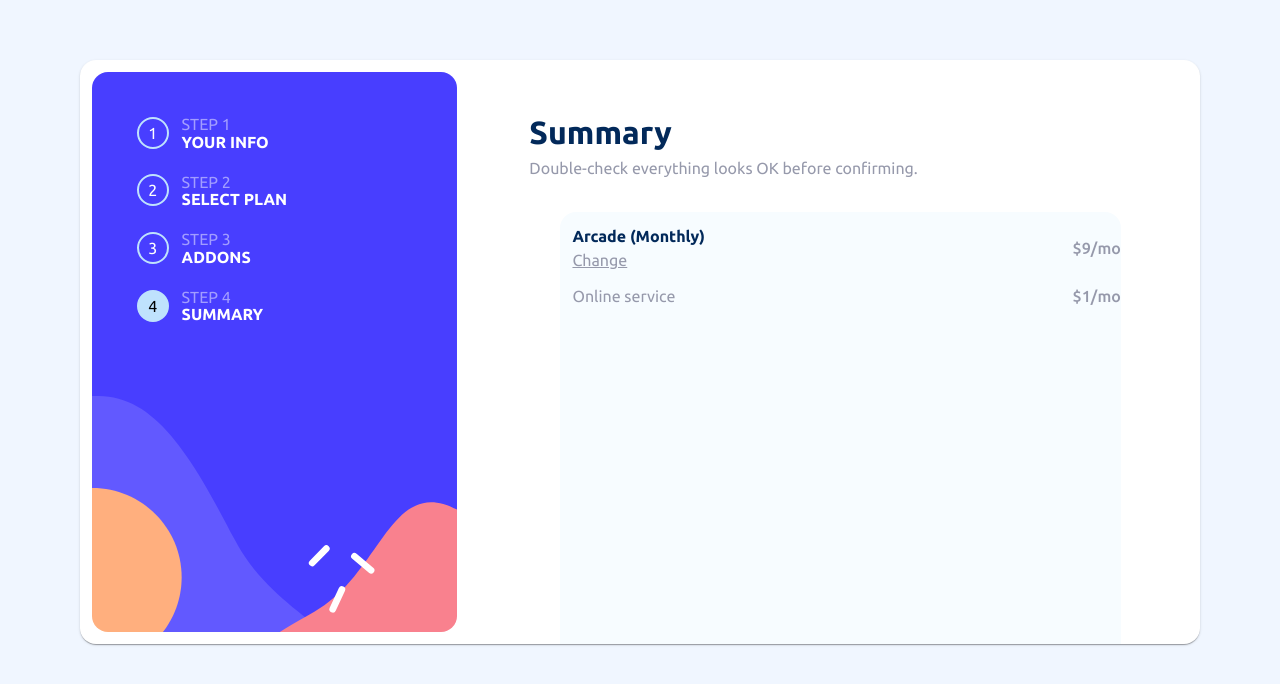
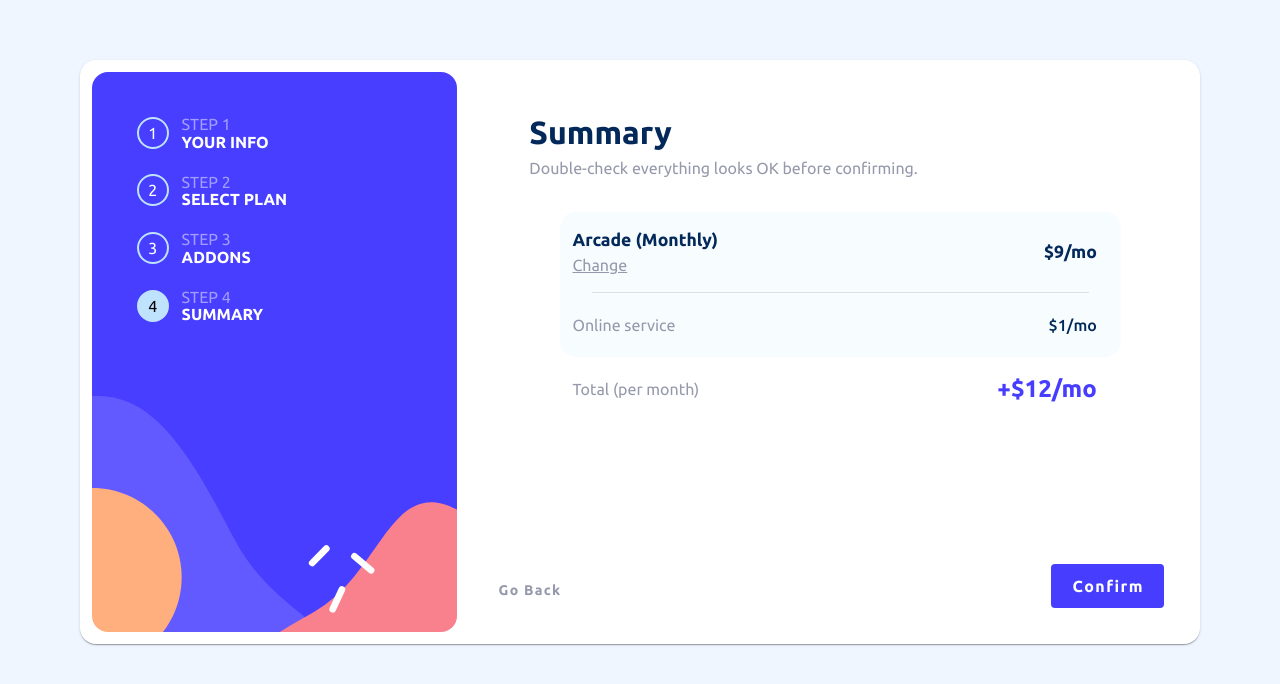
Before and after one commit to Makita7/stepForm, a Vue app: page /summary in a window 1280 px wide. Shown: the top 684 px of the page. Built offline with nearby package versions, Linux system fonts and the light colour scheme.

Commit message:
summary elements

```diff
--- a/src/pages/summaryPage.vue
+++ b/src/pages/summaryPage.vue
@@ -7,25 +7,31 @@
     <p class="detail mb-8">Double-check everything looks OK before confirming.</p>
 
     <v-card class="sumC elevation-0 roundm" width="90%">
-        <div class="d-flex align-center">
+        <div class="d-flex align-center h pt-4">
             <v-col>
-                <p class="titles">Arcade (Monthly)</p>
+                <p class="titles plan">Arcade (Monthly)</p>
                 <router-link to="/" class="detail">Change</router-link>
             </v-col>
             <v-spacer/>
-            <p class="pDetail">$9/mo</p>
+            <p class="pDetail mr-6 font-weight-bold plan">$9/mo</p>
         </div>
+        <v-divider class="mx-8 mt-4"/>
         <!-- TODO: this element should have a v-for for each element in add ons -->
-        <div class="d-flex align-center pl-3">
+        <div class="d-flex align-center pl-3 h">
             <p class="detail">Online service</p>
             <v-spacer/>
-            <p class="pDetail">$1/mo</p>
+            <p class="pDetail mr-6">$1/mo</p>
         </div>
     </v-card>
-    <div class="d-flex total align-center">
+    <div class="d-flex total align-center h pl-3">
         <p class="detail">Total (per month)</p>
         <v-spacer/>
-        <p class="">+$12/mo</p>
+        <p class="title mr-6">+$12/mo</p>
+    </div>
+
+    <div class="d-flex mx-2">
+        <v-btn class="align b l" variant="text">Go Back</v-btn>
+        <v-btn class="align elevation-0 b r w" color="var(--purplish-blue)" size="large">Confirm</v-btn>
     </div>
 </template>
 
@@ -33,10 +39,32 @@
     .sumC{
         background-color: var(--selected-blue);
         margin-left: 5%;
-        min-height: 100%;
+        .pDetail{
+            color: var(--marineblue);
+        }
+        .plan{
+            font-size: 1.1rem;
+        }
+    }
+    .h{
+        height: 4rem;
     }
     .total{
         width: 90%;
         margin-left: 5%;
+        .title{
+            color: var(--purplish-blue);
+            font-size: 1.5rem;
+            font-weight: bold;
+        }
+    }
+
+    :deep(){
+        .w{
+            color: white;
+            span{
+                font-weight: bolder !important;
+            }
+        }
     }
 </style>
```
